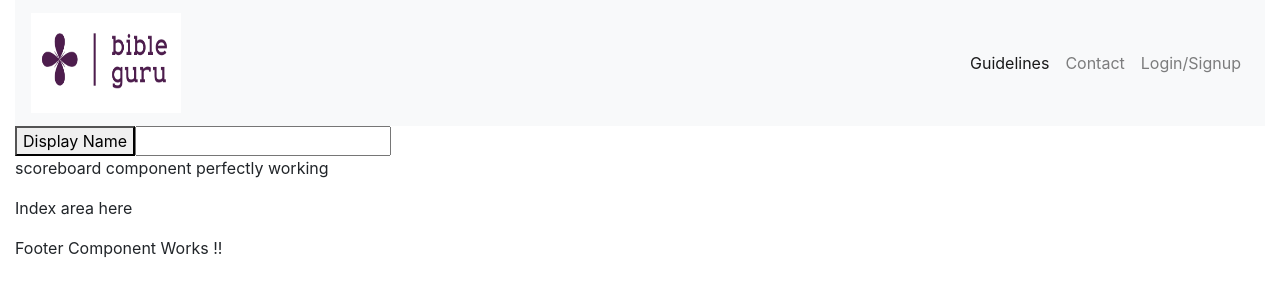
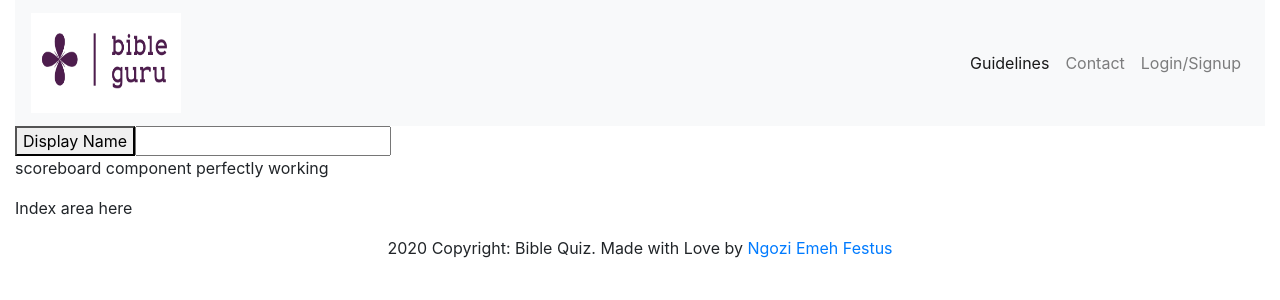
Before and after one commit to NgoziEmeh/Bible-quiz-web-app-frontend, an Angular app: page / in a window 1280 px wide. Shown: the top 300 px of the page. Built offline with nearby package versions, Linux system fonts and the light colour scheme.

Commit message:
footer code

```diff
--- a/src/app/footer/footer.component.html
+++ b/src/app/footer/footer.component.html
@@ -1 +1,9 @@
-<p>Footer Component Works !!</p>
+<!-- Footer -->
+<footer class="page-footer font-small bg- secondary">
+    <div class="footer-copyright text-center">
+        2020 Copyright: Bible Quiz. Made with Love by
+        <a href="http://ngoziemeh.com" target="_blank">Ngozi Emeh Festus </a>
+
+    </div>
+
+</footer>
```
